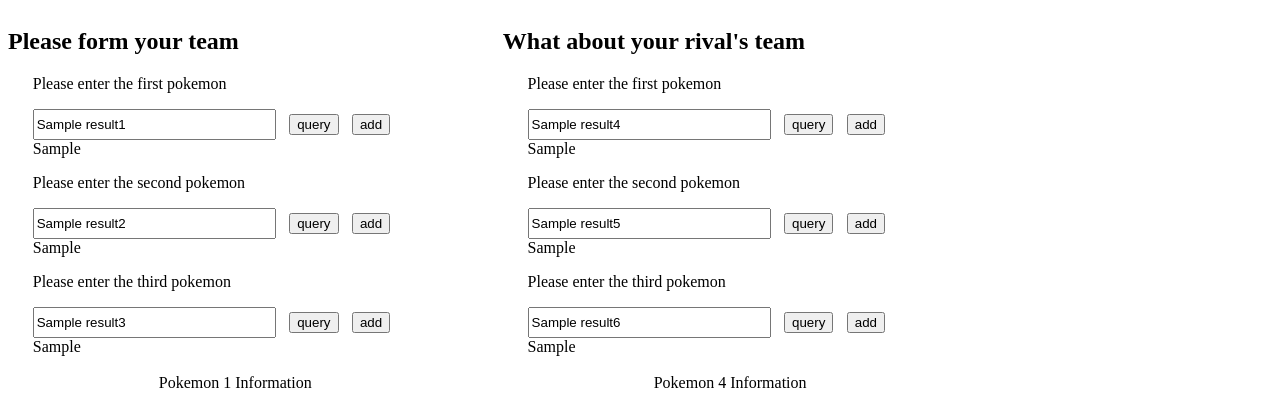
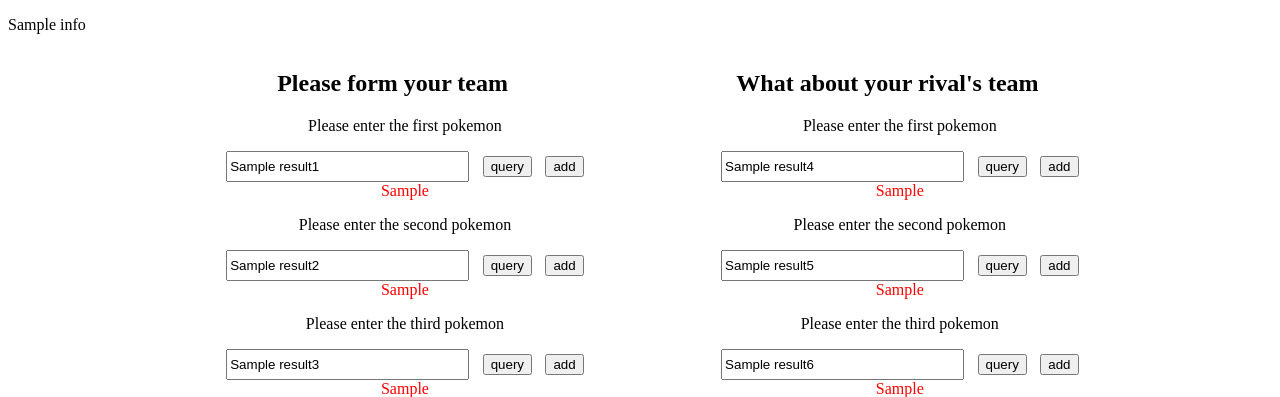
Before and after one commit to zihaow95/COMPGC27_Group5, a Flask app: template pokemon/templates/querypage.html in a window 1280 px wide. Shown: the top 397 px of the page. Run offline with Flask 2, Linux system fonts and the light colour scheme; the template is opened without the code that fills it: most values are stand-ins (such as "Sample title", 1, 10 or a date in 2020); some libraries are stand-ins or nearby versions.

Commit message:
Add files via upload

```diff
--- a/pokemon/templates/querypage.html
+++ b/pokemon/templates/querypage.html
@@ -8,8 +8,12 @@
 
 <style>
     #left,#right { display: table-cell; }
+
 </style>
-
+<div>
+    <p>{{ info }}</p>
+</div>
+<div align="center">
     <!--user's team-->
     <div id="left">
         <form class="bs-example bs-example-form" role="form" action="{{url_for('querypage')}}" method="POST">
@@ -18,10 +22,12 @@
             <div class="input-group" style="margin-left: 5%">
                 <p>Please enter the first pokemon</p>
                 {% if result1 %}
-            <input type="text" class ="form-control" style="display: inline;width: 50%;height: 25px" name="Pokemon_name1"
-            value="{{ result1.Name }}" >
+                <input type="text" class="form-control" style="display: inline;width: 50%;height: 25px"
+                       name="Pokemon_name1"
+                       value="{{ result1.Name }}">
                 {% else %}
-            <input type="text" class ="form-control" style="display: inline;width: 50%;height: 25px" name="Pokemon_name1">
+                <input type="text" class="form-control" style="display: inline;width: 50%;height: 25px"
+                       name="Pokemon_name1">
                 {% endif %}
                 <input type="submit" value="query" style="margin-left: 2%" name="query1">
                 <input type="submit" value="add" style="margin-left: 2%" name="add1">
@@ -30,13 +36,13 @@
             <!--message for pokemon 1        -->
             <div>
                 {% if addation1 %}
-            <alert class="alert-warning" style="margin-left: 5%">
+                <alert class="alert-warning" style="margin-left: 5%; color: red">
                     {{addation1}}
                 </alert>
                 {% endif %}
 
                 {% if warning1 %}
-            <alert class="alert-warning" style="margin-left: 5%">
+                <alert class="alert-warning" style="margin-left: 5%; color: red">
                     {{warning1}}
                 </alert>
                 {% endif %}
@@ -46,10 +52,12 @@
             <div class="input-group" style="margin-left: 5%">
                 <p>Please enter the second pokemon</p>
                 {% if result2 %}
-            <input type="text" class ="form-control" style="display: inline;width: 50%;height: 25px" name="Pokemon_name2"
+                <input type="text" class="form-control" style="display: inline;width: 50%;height: 25px"
+                       name="Pokemon_name2"
                        value="{{ result2.Name }}">
                 {% else %}
-            <input type="text" class ="form-control" style="display: inline;width: 50%;height: 25px" name="Pokemon_name2">
+                <input type="text" class="form-control" style="display: inline;width: 50%;height: 25px"
+                       name="Pokemon_name2">
                 {% endif %}
                 <input type="submit" value="query" style="margin-left: 2%" name="query2">
                 <input type="submit" value="add" style="margin-left: 2%" name="add2">
@@ -58,13 +66,13 @@
             <div>
 
                 {% if addation2 %}
-            <alert class="alert-warning" style="margin-left: 5%">
+                <alert class="alert-warning" style="margin-left: 5%; color: red">
                     {{addation2}}
                 </alert>
                 {% endif %}
 
                 {% if warning2 %}
-            <alert class="alert-warning" style="margin-left: 5%">
+                <alert class="alert-warning" style="margin-left: 5%; color: red">
                     {{warning2}}
                 </alert>
                 {% endif %}
@@ -74,10 +82,12 @@
             <div class="input-group" style="margin-left: 5%">
                 <p>Please enter the third pokemon</p>
                 {% if result3%}
-            <input type="text" class ="form-control" style="display: inline;width: 50%;height: 25px" name="Pokemon_name3"
+                <input type="text" class="form-control" style="display: inline;width: 50%;height: 25px"
+                       name="Pokemon_name3"
                        value="{{ result3.Name }}">
                 {% else %}
-            <input type="text" class ="form-control" style="display: inline;width: 50%;height: 25px" name="Pokemon_name3">
+                <input type="text" class="form-control" style="display: inline;width: 50%;height: 25px"
+                       name="Pokemon_name3">
                 {% endif %}
                 <input type="submit" value="query" style="margin-left: 2%" name="query3">
                 <input type="submit" value="add" style="margin-left: 2%" name="add3">
@@ -86,17 +96,18 @@
             <div>
 
                 {% if addation3 %}
-            <alert class="alert-warning" style="margin-left: 5%">
+                <alert class="alert-warning" style="margin-left: 5%; color: red">
                     {{addation3}}
                 </alert>
                 {% endif %}
 
                 {% if warning3 %}
-            <alert class="alert-warning" style="margin-left: 5%">
+                <alert class="alert-warning" style="margin-left: 5%; color: red">
                     {{warning3}}
                 </alert>
                 {% endif %}
             </div>
+
             <br>
             <!--pokemon 1 infomation display-->
             <div>
@@ -107,7 +118,7 @@
                     <tr>
                         <td>
                             <table align="center" cellspacing="10">
-                            <thead align="center" >
+                                <thead align="center">
                                 <tr>
                                     <th>ID</th>
                                     <th>Name</th>
@@ -142,7 +153,8 @@
                             <table align="center">
                                 <tbody>
                                 <tr>
-                             <td><img src="/static/images/result1.png" height="150px" width="200px" onclick="location.href='/'"/></td>
+                                    <td><img src="/static/images/result1.png" height="150px" width="200px"
+                                             onclick="location.href='/'"/></td>
                                 </tr>
                                 </tbody>
                             </table>
@@ -187,7 +199,7 @@
                     <tr>
                         <td>
                             <table align="center" cellspacing="10">
-                            <thead align="center" >
+                                <thead align="center">
                                 <tr>
                                     <th>ID</th>
                                     <th>Name</th>
@@ -222,7 +234,8 @@
                             <table align="center">
                                 <tbody>
                                 <tr>
-                             <td><img src="/static/images/result2.png" height="150px" width="200px" onclick="location.href='/'"/></td>
+                                    <td><img src="/static/images/result2.png" height="150px" width="200px"
+                                             onclick="location.href='/'"/></td>
                                 </tr>
                                 </tbody>
                             </table>
@@ -241,7 +254,7 @@
                     <tr>
                         <td>
                             <table align="center" cellspacing="10">
-                            <thead align="center" >
+                                <thead align="center">
                                 <tr>
                                     <th>ID</th>
                                     <th>Name</th>
@@ -276,7 +289,8 @@
                             <table align="center">
                                 <tbody>
                                 <tr>
-                             <td><img src="/static/images/result3.png" height="150px" width="200px" onclick="location.href='/'"/></td>
+                                    <td><img src="/static/images/result3.png" height="150px" width="200px"
+                                             onclick="location.href='/'"/></td>
                                 </tr>
                                 </tbody>
                             </table>
@@ -301,10 +315,12 @@
             <div class="input-group" style="margin-left: 5%">
                 <p>Please enter the first pokemon</p>
                 {% if result4 %}
-            <input type="text" class ="form-control" style="display: inline;width: 50%;height: 25px" name="Pokemon_name4"
-            value="{{ result4.Name }}" >
+                <input type="text" class="form-control" style="display: inline;width: 50%;height: 25px"
+                       name="Pokemon_name4"
+                       value="{{ result4.Name }}">
                 {% else %}
-            <input type="text" class ="form-control" style="display: inline;width: 50%;height: 25px" name="Pokemon_name4">
+                <input type="text" class="form-control" style="display: inline;width: 50%;height: 25px"
+                       name="Pokemon_name4">
                 {% endif %}
                 <input type="submit" value="query" style="margin-left: 2%" name="query4">
                 <input type="submit" value="add" style="margin-left: 2%" name="add4">
@@ -312,13 +328,13 @@
             <!--message for rival pokrmon 1-->
             <div>
                 {% if addation4 %}
-            <alert class="alert-warning" style="margin-left: 5%">
+                <alert class="alert-warning" style="margin-left: 5%; color: red">
                     {{addation4}}
                 </alert>
                 {% endif %}
 
                 {% if warning4 %}
-            <alert class="alert-warning" style="margin-left: 5%">
+                <alert class="alert-warning" style="margin-left: 5%; color: red">
                     {{warning4}}
                 </alert>
                 {% endif %}
@@ -328,10 +344,12 @@
             <div class="input-group" style="margin-left: 5%">
                 <p>Please enter the second pokemon</p>
                 {% if result5 %}
-            <input type="text" class ="form-control" style="display: inline;width: 50%;height: 25px" name="Pokemon_name5"
+                <input type="text" class="form-control" style="display: inline;width: 50%;height: 25px"
+                       name="Pokemon_name5"
                        value="{{ result5.Name }}">
                 {% else %}
-            <input type="text" class ="form-control" style="display: inline;width: 50%;height: 25px" name="Pokemon_name5">
+                <input type="text" class="form-control" style="display: inline;width: 50%;height: 25px"
+                       name="Pokemon_name5">
                 {% endif %}
                 <input type="submit" value="query" style="margin-left: 2%" name="query5">
                 <input type="submit" value="add" style="margin-left: 2%" name="add5">
@@ -339,13 +357,13 @@
             <!--message for rival pokemon 2-->
             <div>
                 {% if addation5 %}
-            <alert class="alert-warning" style="margin-left: 5%">
+                <alert class="alert-warning" style="margin-left: 5%; color: red">
                     {{addation5}}
                 </alert>
                 {% endif %}
 
                 {% if warning5 %}
-            <alert class="alert-warning" style="margin-left: 5%">
+                <alert class="alert-warning" style="margin-left: 5%; color: red">
                     {{warning5}}
                 </alert>
                 {% endif %}
@@ -355,10 +373,12 @@
             <div class="input-group" style="margin-left: 5%">
                 <p>Please enter the third pokemon</p>
                 {% if result6 %}
-            <input type="text" class ="form-control" style="display: inline;width: 50%;height: 25px" name="Pokemon_name6"
+                <input type="text" class="form-control" style="display: inline;width: 50%;height: 25px"
+                       name="Pokemon_name6"
                        value="{{ result6.Name }}">
                 {% else %}
-            <input type="text" class ="form-control" style="display: inline;width: 50%;height: 25px" name="Pokemon_name6">
+                <input type="text" class="form-control" style="display: inline;width: 50%;height: 25px"
+                       name="Pokemon_name6">
                 {% endif %}
                 <input type="submit" value="query" style="margin-left: 2%" name="query6">
                 <input type="submit" value="add" style="margin-left: 2%" name="add6">
@@ -366,17 +386,18 @@
             <!--message for rival pokemon 3-->
             <div>
                 {% if addation6 %}
-            <alert class="alert-warning" style="margin-left: 5%">
+                <alert class="alert-warning" style="margin-left: 5%; color: red">
                     {{addation6}}
                 </alert>
                 {% endif %}
 
                 {% if warning6 %}
-            <alert class="alert-warning" style="margin-left: 5%">
+                <alert class="alert-warning" style="margin-left: 5%; color: red">
                     {{warning6}}
                 </alert>
                 {% endif %}
             </div>
+
             <br>
             <!--rival pokemon 1 information display-->
             <div>
@@ -386,7 +407,7 @@
                     <tr>
                         <td>
                             <table align="center" cellspacing="10">
-                            <thead align="center" >
+                                <thead align="center">
                                 <tr>
                                     <th>ID</th>
                                     <th>Name</th>
@@ -421,7 +442,8 @@
                             <table align="center">
                                 <tbody>
                                 <tr>
-                             <td><img src="/static/images/result4.png" height="150px" width="200px" onclick="location.href='/'"/></td>
+                                    <td><img src="/static/images/result4.png" height="150px" width="200px"
+                                             onclick="location.href='/'"/></td>
                                 </tr>
                                 </tbody>
                             </table>
@@ -441,7 +463,7 @@
                     <tr>
                         <td>
                             <table align="center" cellspacing="10">
-                            <thead align="center" >
+                                <thead align="center">
                                 <tr>
                                     <th>ID</th>
                                     <th>Name</th>
@@ -476,7 +498,8 @@
                             <table align="center">
                                 <tbody>
                                 <tr>
-                             <td><img src="/static/images/result5.png" height="150px" width="200px" onclick="location.href='/'"/></td>
+                                    <td><img src="/static/images/result5.png" height="150px" width="200px"
+                                             onclick="location.href='/'"/></td>
                                 </tr>
                                 </tbody>
                             </table>
@@ -487,7 +510,7 @@
 
             </div>
 
-<!--rival pokemon 3 information display        -->
+            <!--rival pokemon 3 information display-->
             <div>
                 {% if result6 %}
                 <table class="table table-hover table-bordered" style="width: 40%;margin-left: 5%">
@@ -495,7 +518,7 @@
                     <tr>
                         <td>
                             <table align="center" cellspacing="10">
-                            <thead align="center" >
+                                <thead align="center">
                                 <tr>
                                     <th>ID</th>
                                     <th>Name</th>
@@ -530,7 +553,8 @@
                             <table align="center">
                                 <tbody>
                                 <tr>
-                             <td><img src="/static/images/result6.png" height="150px" width="200px" onclick="location.href='/'"/></td>
+                                    <td><img src="/static/images/result6.png" height="150px" width="200px"
+                                             onclick="location.href='/'"/></td>
                                 </tr>
                                 </tbody>
                             </table>
@@ -546,6 +570,15 @@
 
         </form>
     </div>
+</div>
+
+<div align="center">
+    <form action="{{ url_for('simpleresultpage') }}" method="post">
+        <input type="submit" value="Battle" style="width: 200px; height: 150%;" name="battle" onclick="alert">
+    </form>
+
+</div>
+
 
 </body>
 </html>
```
Also changed, not shown: pokemon/templates/simpleresultpage.html (added, +51 -0 lines). Lines whose indentation alone changed are shown as unchanged.
